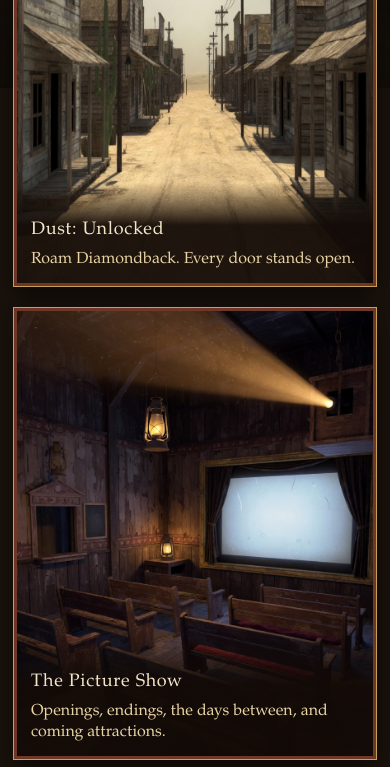
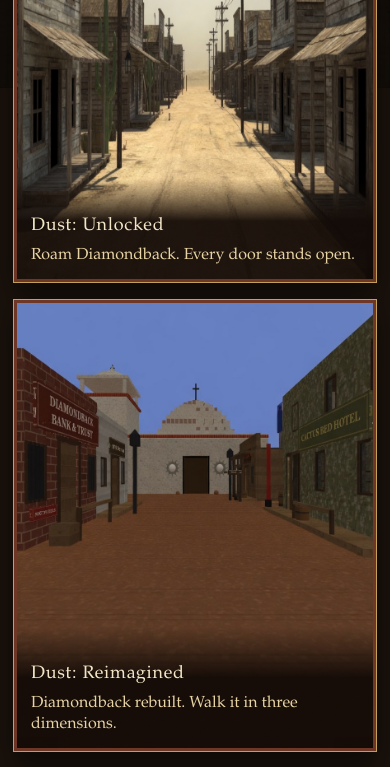
Before and after one commit to beldenge/diamondback, a website built with Vite: page index.html in a window 390 px wide. Shown: the part 756-1523 px from the top of the page. Built offline with nearby package versions, Linux system fonts and the light colour scheme; a web font is replaced by a local one.

Commit message:
Add reimagined mode to main web menu

```diff
--- a/index.html
+++ b/index.html
@@ -64,6 +64,13 @@
                 <p>Roam Diamondback. Every door stands open.</p>
               </div>
             </a>
+            <a class="landing-card" href="?mode=reimagined">
+              <img src="/landing/reimagined.jpg" alt="" />
+              <div class="landing-card-copy">
+                <h2>Dust: Reimagined</h2>
+                <p>Diamondback rebuilt. Walk it in three dimensions.</p>
+              </div>
+            </a>
             <a class="landing-card" href="?mode=movies">
               <img src="/landing/pictureshow.jpg" alt="" />
               <div class="landing-card-copy">
--- a/src/core/mode.ts
+++ b/src/core/mode.ts
@@ -7,8 +7,7 @@ export type ClientMode =
 
 /**
  * Query `mode`. Empty or unknown URL is the title chooser. `reimagined`
- * (the 3D free-roam) is URL-only: it has no chooser card and no aliases
- * (`renewed`, `free`, … all land).
+ * is the 3D free-roam card. No aliases (`renewed`, `free`, … all land).
  */
 export function clientMode(search: string): ClientMode {
   const query = search.startsWith("?") ? search.slice(1) : search;
--- a/src/reimagined/game.ts
+++ b/src/reimagined/game.ts
@@ -1,5 +1,5 @@
 /**
- * Dust: Reimagined — a 3D free-roam of Diamondback. URL-only mode
+ * Dust: Reimagined — a 3D free-roam of Diamondback
  * (`/?mode=reimagined`): pointer-lock FPS, empty town, clickable doors,
  * `N` day/night. Esc releases the look; Esc again returns to the
  * chooser. Isolated from the stills walker: no VM, no SET playback.
--- a/src/style.css
+++ b/src/style.css
@@ -531,7 +531,7 @@ body.play #app {
   filter: brightness(1.15);
 }
 
-/* Title chooser — Dust: Unlocked / Dust: Resurrected */
+/* Title chooser — Resurrected / Unlocked / Reimagined / Picture Show */
 #landing {
   display: none;
 }
@@ -587,7 +587,7 @@ body.landing #hud {
 .landing-inner {
   position: relative;
   z-index: 2;
-  max-width: 1180px;
+  max-width: 1440px;
   margin: 0 auto;
   padding: 20px 20px 36px;
   text-align: center;
@@ -625,8 +625,8 @@ body.landing #hud {
 
 .landing-modes {
   display: grid;
-  grid-template-columns: 1fr 1fr 1fr;
-  gap: 22px;
+  grid-template-columns: 1fr 1fr 1fr 1fr;
+  gap: 18px;
 }
 
 .landing-card-stack {
@@ -886,15 +886,22 @@ body.landing #hud {
   outline: none;
 }
 
-@media (max-width: 980px) {
+@media (max-width: 1100px) {
   .landing-modes {
-    grid-template-columns: 1fr;
-    max-width: 420px;
+    grid-template-columns: 1fr 1fr;
+    max-width: 720px;
     margin: 0 auto;
   }
 
   .landing-inner {
     padding: 20px 14px 40px;
+  }
+}
+
+@media (max-width: 640px) {
+  .landing-modes {
+    grid-template-columns: 1fr;
+    max-width: 420px;
   }
 }
 
```
Also changed, not shown: SPEC.md (+3 -1 lines), src/core/mode.test.ts (+1 -0 lines), src/reimagined/route.test.ts (+5 -5 lines), README.md, public/landing/reimagined.jpg (added), src/reimagined/README.md, src/world/set/README.md.
